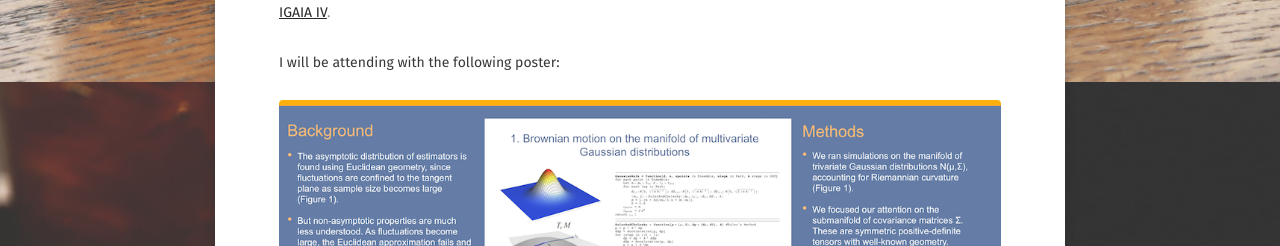
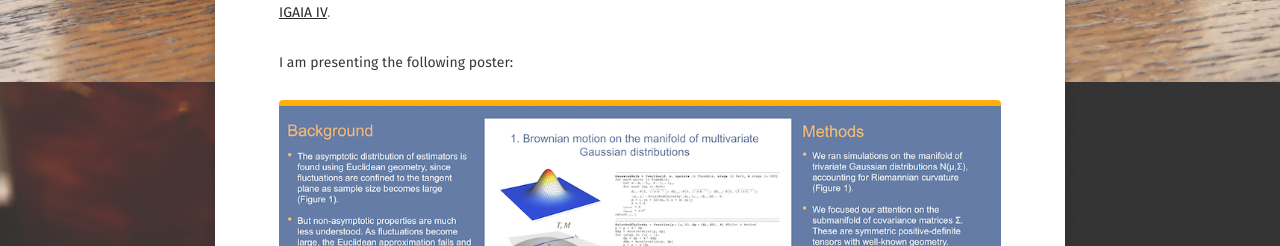
Before and after one commit to nwisn/nwisn.github.io, a Jekyll site: the page built from _posts/2016-06-17-IGAIA4.md, in a window 1280 px wide. Shown: the part 818-1064 px from the top of the page. Built offline with Jekyll 4.4.1, drawn with Linux system fonts in a browser that asks for light colours; some web fonts are replaced.

Commit message:
revised posts

```diff
--- a/_posts/2016-06-17-IGAIA4.md
+++ b/_posts/2016-06-17-IGAIA4.md
@@ -15,7 +15,7 @@ The fourth conference on Information Geometry and its Applications was held on J
 	<figcaption><a href="http://igaia.utia.cz/?id=3" title="IGAIA IV">IGAIA IV</a>.</figcaption>
 </figure>
 
-I will be attending with the following poster:
+I am presenting the following poster:
 
 <figure>
 	<a href="https://drive.google.com/open?id=1GpR2M5bb8UFjC0eys6_PlWGVRNwm8Wc9"><img src="../photos/IGAIA 2016 poster 2 small.png"></a>
```
